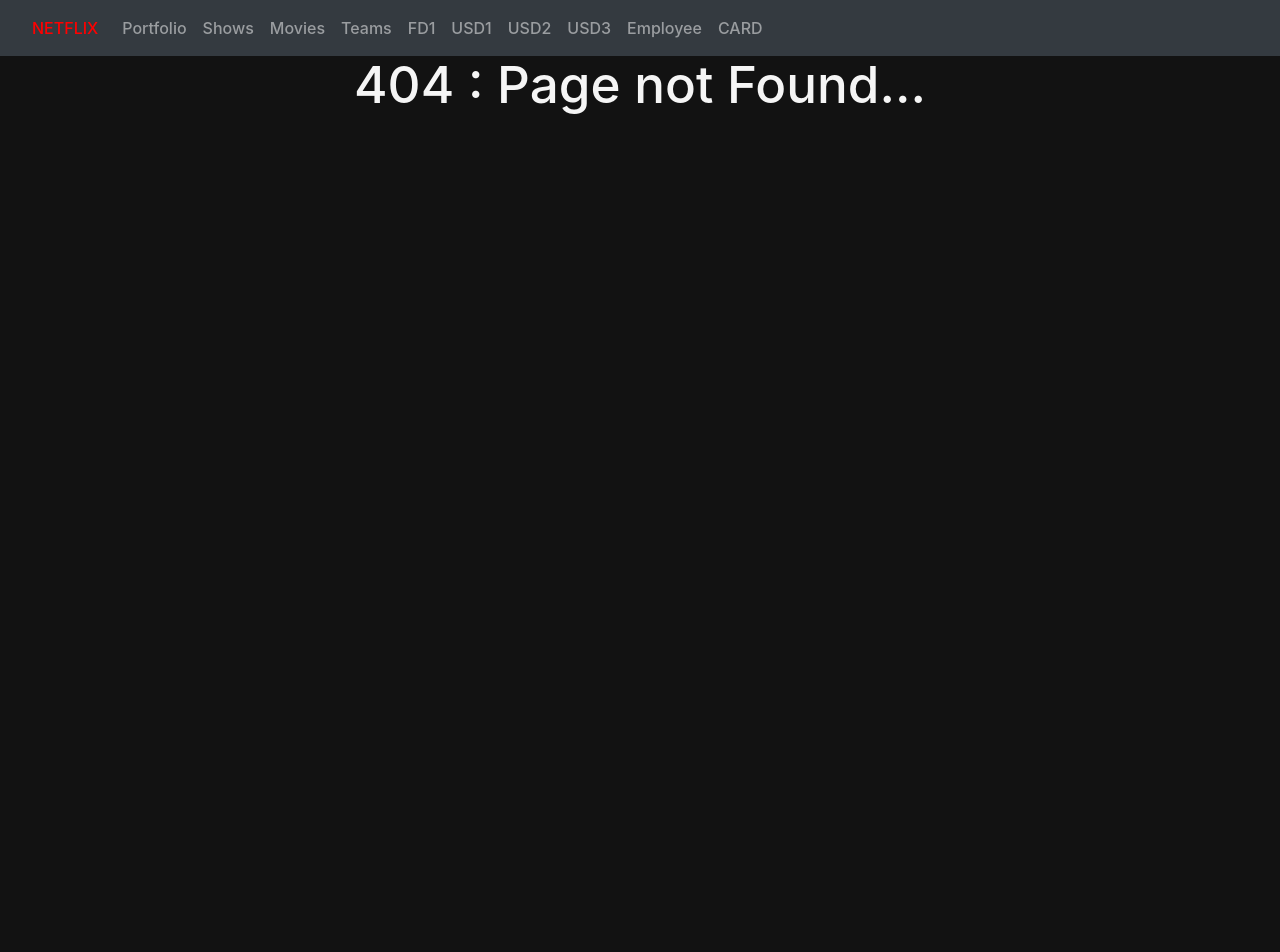
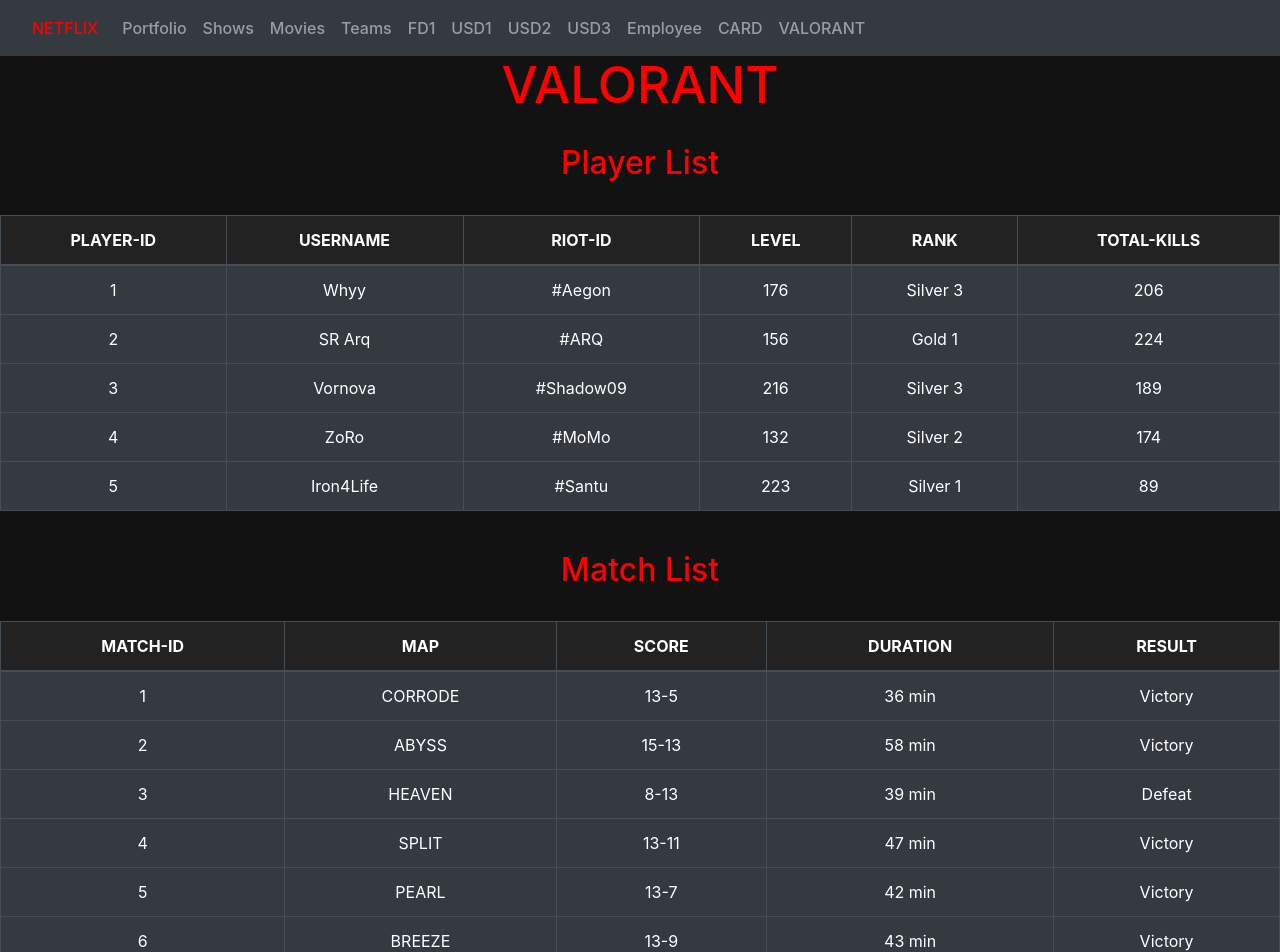
Before and after one commit to Rmt1575/Internship-Project, a React (Vite) app in the folder learning26/: page /valorant in a window 1280 px wide. Before the commit this address had no page. Shown: the top 952 px of the page. Before the commit the page ends 800 px from the top, so only its background shows below. Built offline with nearby package versions, Linux system fonts and the light colour scheme.

Commit message:
10/2 tasks

```diff
--- a/learning26/src/App.jsx
+++ b/learning26/src/App.jsx
@@ -34,6 +34,7 @@
 import { UseStateDemo3 } from "./components/UseStateDemo3.jsx";
 import { Employee } from "./components/Employee.jsx";
 import { CardComponent } from "./components/CardComponent.jsx";
+import { Player } from "./components/Player.jsx";
 
 function App() {
   useEffect(() => {
@@ -66,6 +67,7 @@
         <Route path="/usestatedemo2" element={<UseStateDemo2 />} />
         <Route path="/usestatedemo3" element={<UseStateDemo3 />} />
         <Route path="/employee" element={<Employee />} />
+        <Route path="/valorant" element={<Player/>}/>
         <Route path="/cards" element={<CardComponent />} />
         {/* <Route path='/' element={<Home/>}/> */}
         <Route path="/MapDemo1" element={<MapDemo1 />} />
--- /dev/null
+++ b/learning26/src/components/MatchList.jsx
@@ -0,0 +1,35 @@
+import React from 'react'
+
+export const MatchList = (props) => {
+  return (
+    <div>
+        <br/>
+        <h2 style={{ textAlign: "center", color: "red" }}>Match List</h2>
+        <br/>
+        <table className="table table-dark">
+        <thead>
+          <tr>
+            <th>MATCH-ID</th>
+            <th>MAP</th>
+            <th>SCORE</th>
+            <th>DURATION</th>
+            <th>RESULT</th>
+          </tr>
+        </thead>
+        <tbody>
+          {props.matches.map((emp) => {
+            return (
+              <tr>
+                <td>{emp.matchid}</td>
+                <td>{emp.matchmap}</td>
+                <td>{emp.matchscore}</td>
+                <td>{emp.matchduration}</td>
+                <td>{emp.matchresult}</td>
+              </tr>
+            );
+          })}
+        </tbody>
+      </table>
+    </div>
+  )
+}
--- a/learning26/src/components/NavBar.jsx
+++ b/learning26/src/components/NavBar.jsx
@@ -75,6 +75,11 @@
                 CARD
               </Link>
             </li>
+            <li>
+              <Link class="nav-link" to="/valorant">
+                VALORANT
+              </Link>
+            </li>
             {/* <li class="nav-item">
               <Link class="nav-link" to="/MapDemo1">
                 MAPDEMO1
--- /dev/null
+++ b/learning26/src/components/Player.jsx
@@ -0,0 +1,107 @@
+import React from "react";
+import { PlayerList } from "./PlayerList";
+import { MatchList } from "./MatchList";
+
+export const Player = () => {
+  const players = [
+    {
+      playerid: 1,
+      playername: "Whyy",
+      riotID: "#Aegon",
+      playerlevel: 176,
+      rank: "Silver 3",
+      kill: 206
+    },
+    {
+      playerid: 2,
+      playername: "SR Arq",
+      riotID: "#ARQ",
+      playerlevel: 156,
+      rank: "Gold 1",
+      kill: 224
+    },
+    {
+      playerid: 3,
+      playername: "Vornova",
+      riotID: "#Shadow09",
+      playerlevel: 216,
+      rank: "Silver 3",
+      kill: 189
+    },
+    {
+      playerid: 4,
+      playername: "ZoRo",
+      riotID: "#MoMo",
+      playerlevel: 132,
+      rank: "Silver 2",
+      kill: 174
+    },
+    {
+      playerid: 5,
+      playername: "Iron4Life",
+      riotID: "#Santu",
+      playerlevel: 223,
+      rank: "Silver 1",
+      kill: 89
+    },
+  ];
+  const matches = [
+    {
+      matchid: 1,
+      matchmap: "CORRODE",
+      matchscore: "13-5",
+      matchduration: "36 min",
+      matchresult: "Victory",
+    },
+    {
+      matchid: 2,
+      matchmap: "ABYSS",
+      matchscore: "15-13",
+      matchduration: "58 min",
+      matchresult: "Victory",
+    },
+    {
+      matchid: 3,
+      matchmap: "HEAVEN",
+      matchscore: "8-13",
+      matchduration: "39 min",
+      matchresult: "Defeat",
+    },
+    {
+      matchid: 4,
+      matchmap: "SPLIT",
+      matchscore: "13-11",
+      matchduration: "47 min",
+      matchresult: "Victory",
+    },
+    {
+      matchid: 5,
+      matchmap: "PEARL",
+      matchscore: "13-7",
+      matchduration: "42 min",
+      matchresult: "Victory",
+    },
+    {
+      matchid: 6,
+      matchmap: "BREEZE",
+      matchscore: "13-9",
+      matchduration: "43 min",
+      matchresult: "Victory",
+    },
+    {
+      matchid: 7,
+      matchmap: "BIND",
+      matchscore: "5-13",
+      matchduration: "34 min",
+      matchresult: "Defeat",
+    },
+  ];
+
+  return (
+    <div>
+      <h1 style={{ textAlign: "center", color: "red" }}>VALORANT</h1>
+      <PlayerList players={players} />
+      <MatchList matches={matches} />
+    </div>
+  );
+};
--- /dev/null
+++ b/learning26/src/components/PlayerList.jsx
@@ -0,0 +1,38 @@
+import React from 'react'
+
+export const PlayerList = (props) => {
+    console.log("emplist ", props);
+  return (
+    <div>
+        <br/>
+        <h2 style={{ textAlign: "center", color: "red" }}>Player List</h2>
+        <br/>
+        <table className="table table-dark">
+        <thead>
+          <tr>
+            <th>PLAYER-ID</th>
+            <th>USERNAME</th>
+            <th>RIOT-ID</th>
+            <th>LEVEL</th>
+            <th>RANK</th>
+            <th>TOTAL-KILLS</th>
+          </tr>
+        </thead>
+        <tbody>
+          {props.players.map((player) => {
+            return (
+              <tr>
+                <td>{player.playerid}</td>
+                <td>{player.playername}</td>
+                <td>{player.riotID}</td>
+                <td>{player.playerlevel}</td>
+                <td>{player.rank}</td>
+                <td>{player.kill}</td>
+              </tr>
+            );
+          })}
+        </tbody>
+      </table>
+    </div>
+  )
+}
```
Also changed, not shown: learning26/src/week 4.txt.
